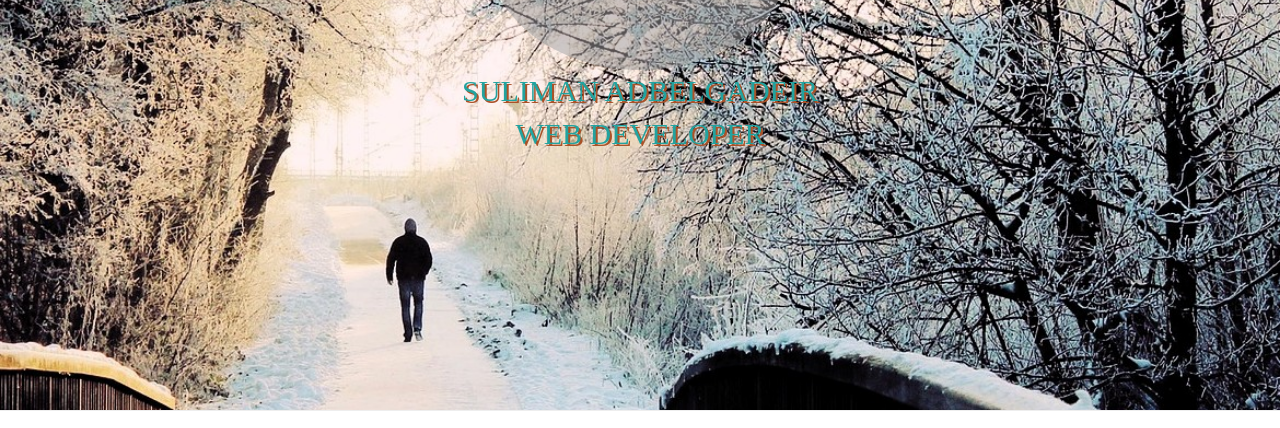
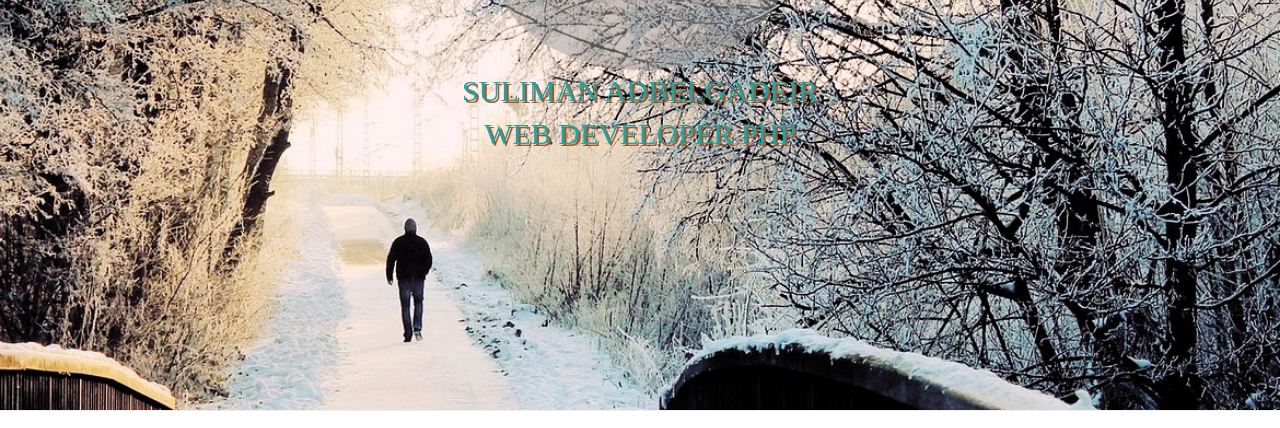
Before and after one commit to solomongamid/solomongamid.github.io, a plain HTML site: page index.html in a window 1280 px wide. Shown: the part 216-644 px from the top of the page. Drawn offline with nearby package versions, Linux system fonts and the light colour scheme; grey boxes are pictures that could not be loaded.

Commit message:
Update index.html

```diff
--- a/index.html
+++ b/index.html
@@ -71,7 +71,7 @@ $(function() {
     <img src="solomon.JPG" class="img-circle" alt="Cinque Terre" width="304" height="236" id="supic"  >
     	<div class="upper">
     	SULIMAN ADBELGADEIR <br>
-    	  WEB DEVELOPER
+    	  WEB DEVELOPER PHP
         </div>
 
         <hr>
```
